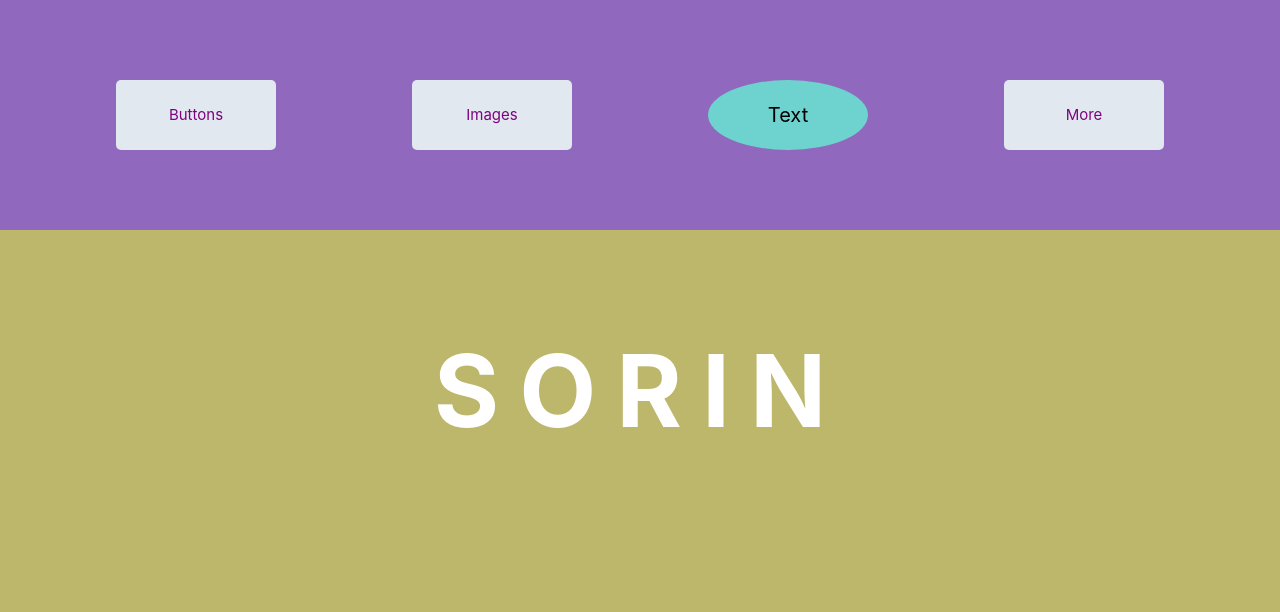
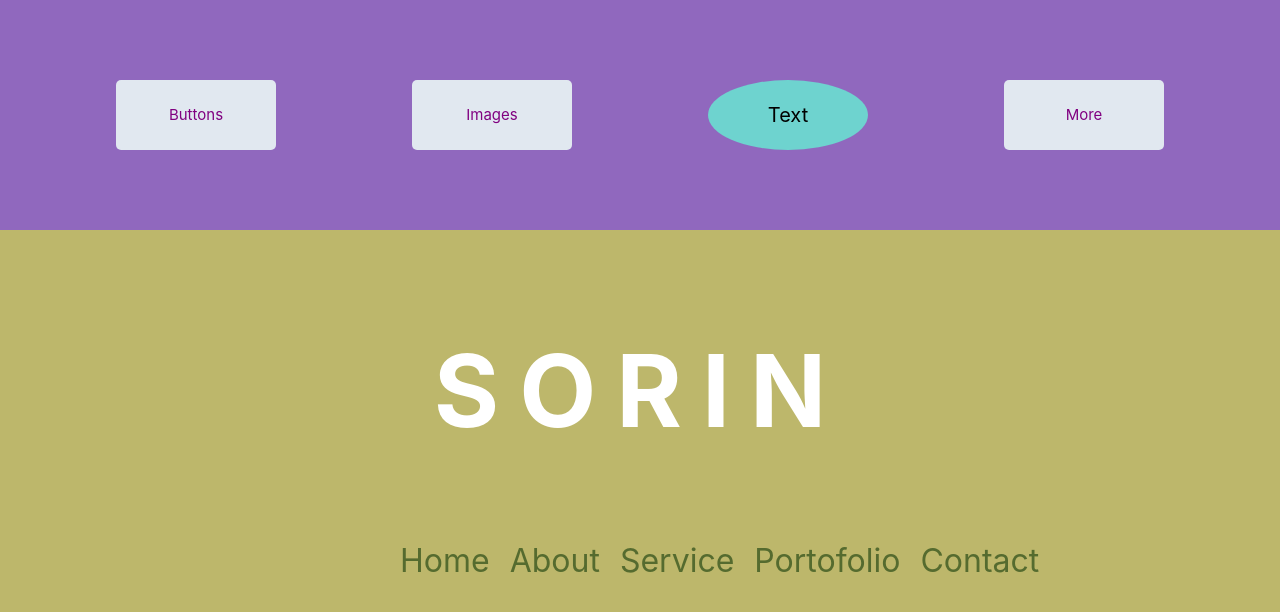
Before and after one commit to SorinC6/CSS-Animation-with-React, a React (Create React App) app in the folder animate-app/: page /text in a window 1280 px wide. Shown: the top 612 px of the page. Built offline with nearby package versions, Linux system fonts and the light colour scheme.

Commit message:
added nav text for future animation

```diff
--- a/animate-app/src/App.js
+++ b/animate-app/src/App.js
@@ -6,6 +6,7 @@ import { Route } from "react-router-dom";
 import Button from "./components/Button/Button";
 import Image from "./components/ImageComp/Image";
 import Text from "./components/Text/Text";
+import More from "./components/More/More";
 
 class App extends Component {
   render() {
@@ -16,6 +17,7 @@ class App extends Component {
           <Route path="/buttons" component={Button} />
           <Route path="/images" component={Image} />
           <Route path="/text" component={Text} />
+          <Route path="/more" component={More} />
         </div>
       </div>
     );
--- a/animate-app/src/components/Home/Home.jsx
+++ b/animate-app/src/components/Home/Home.jsx
@@ -9,7 +9,7 @@ const Home = () => {
         <NavLinkWrapper to="/buttons">Buttons</NavLinkWrapper>
         <NavLinkWrapper to="/images">Images</NavLinkWrapper>
         <NavLinkWrapper to="/text">Text</NavLinkWrapper>
-        <NavLinkWrapper to="/stuff">More</NavLinkWrapper>
+        <NavLinkWrapper to="/more">More</NavLinkWrapper>
       </NavWrapper>
     </>
   );
--- /dev/null
+++ b/animate-app/src/components/More/More.jsx
@@ -0,0 +1,22 @@
+import React from "react";
+import styled from "styled-components";
+
+const More = () => {
+  return (
+    <Container>
+      <p>More</p>
+    </Container>
+  );
+};
+
+export default More;
+
+const Container = styled.div`
+  display: flex;
+  flex-wrap: wrap;
+  justify-content: space-evenly;
+  align-items: center;
+  max-width: 100%;
+  background-color: #ed8a63;
+  margin: 0 auto;
+`;
--- a/animate-app/src/components/Text/Text.jsx
+++ b/animate-app/src/components/Text/Text.jsx
@@ -11,6 +11,16 @@ const Text = () => {
         <li>I</li>
         <li>N</li>
       </ul>
+
+      <MenuWrapper>
+        <nav>
+          <a href="">Home</a>
+          <a href="">About</a>
+          <a href="">Service</a>
+          <a href="">Portofolio</a>
+          <a href="">Contact</a>
+        </nav>
+      </MenuWrapper>
     </Container>
   );
 };
@@ -59,3 +69,43 @@ const Container = styled.div`
     filter: blur(20px);
   }
 `;
+
+const MenuWrapper = styled.div`
+  margin: 70px 20px;
+  padding: 10px;
+
+  nav {
+    max-width: 500px;
+    display: flex;
+    justify-content: space-evenly;
+    margin: 0 auto;
+    font-size: 32px;
+  }
+
+  a {
+    text-decoration: none;
+    color: darkolivegreen;
+    padding: 10px;
+    position: relative;
+
+    &:before {
+      content: "";
+      position: relative;
+      top: 0;
+      left: 0;
+      width: 100%;
+      height: 100%;
+      background-color: red;
+    }
+  }
+
+  &:before {
+    content: "";
+    position: relative;
+    top: 0;
+    left: 0;
+    width: 100%;
+    height: 100%;
+    background-color: red;
+  }
+`;
```
